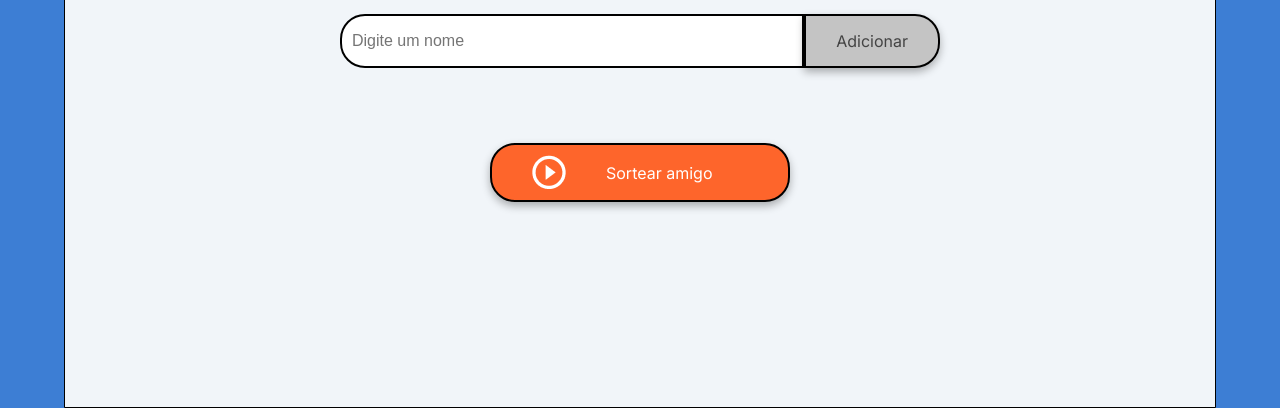
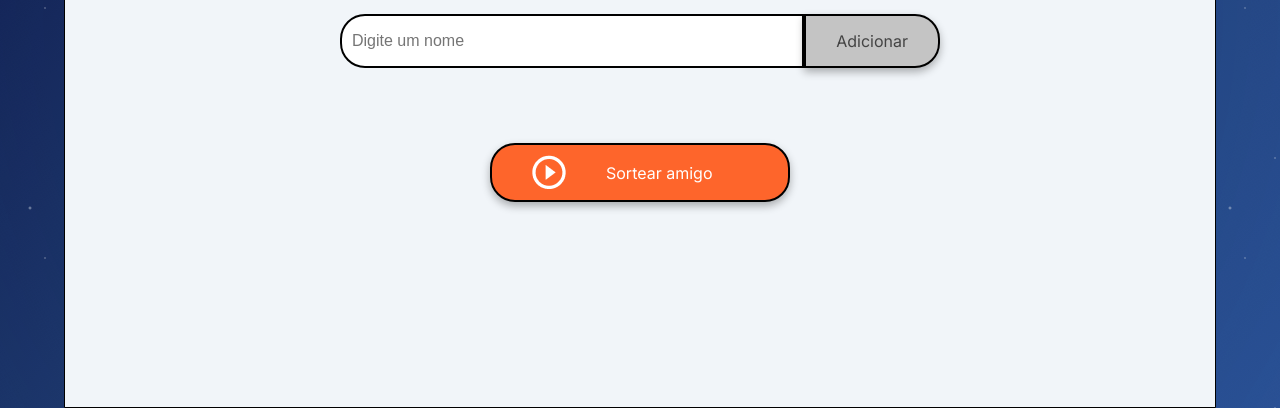
Before and after one commit to Guiih-25/Challenger-Amigo-Secreto, a plain HTML site: page index.html in a window 1280 px wide. Shown: the part 392-800 px from the top of the page. Drawn offline with Linux system fonts and the light colour scheme.

Commit message:
Alterei o plano de fundo

```diff
--- a/style.css
+++ b/style.css
@@ -6,10 +6,6 @@
     --color-button-hover: #e55720;
     --color-text: #444444;
     --color-white: #FFFFFF;
-}
-
-body{
-    background-color: "Fundo.png";
 }
 
 /* Estilos gerais */
@@ -21,10 +17,58 @@ body{
 
 body {
     height: 100vh;
-    background-color: var(--color-primary);
+    /* FUNDO ESPACIAL NOVO */
+    background: linear-gradient(135deg, #0c1445 0%, #1e3c72 50%, #2a5298 100%);
     display: flex;
     justify-content: center;
     align-items: center;
+    position: relative;
+    overflow: hidden;
+}
+
+/* ESTRELAS ESPACIAIS */
+body::before {
+    content: '';
+    position: fixed;
+    top: 0;
+    left: 0;
+    width: 100%;
+    height: 100%;
+    background-image:
+        radial-gradient(1px 1px at 25% 20%, white, transparent),
+        radial-gradient(1px 1px at 75% 30%, white, transparent),
+        radial-gradient(1px 1px at 15% 60%, white, transparent),
+        radial-gradient(1px 1px at 85% 70%, white, transparent),
+        radial-gradient(1px 1px at 45% 10%, white, transparent),
+        radial-gradient(1px 1px at 65% 85%, white, transparent),
+        radial-gradient(2px 2px at 10% 40%, rgba(255,255,255,0.8), transparent),
+        radial-gradient(2px 2px at 90% 15%, rgba(255,255,255,0.8), transparent);
+    background-size: 300px 250px;
+    animation: twinkle 3s infinite ease-in-out alternate;
+    z-index: 1;
+}
+
+@keyframes twinkle {
+    0% { opacity: 0.7; }
+    100% { opacity: 1; }
+}
+
+/* BRILHO ESPACIAL SUTIL */
+body::after {
+    content: '';
+    position: fixed;
+    top: -50%;
+    left: -50%;
+    width: 200%;
+    height: 200%;
+    background: radial-gradient(circle at center, rgba(30, 60, 114, 0.3) 0%, transparent 70%);
+    animation: slow-rotate 30s linear infinite;
+    z-index: 2;
+}
+
+@keyframes slow-rotate {
+    from { transform: rotate(0deg); }
+    to { transform: rotate(360deg); }
 }
 
 .main-content {
@@ -32,6 +76,9 @@ body {
     flex-direction: column;
     height: 100%;
     width: 90%;
+    /* Garantir que fica acima do fundo */
+    position: relative;
+    z-index: 10;
 }
 
 /* Banner */
```
